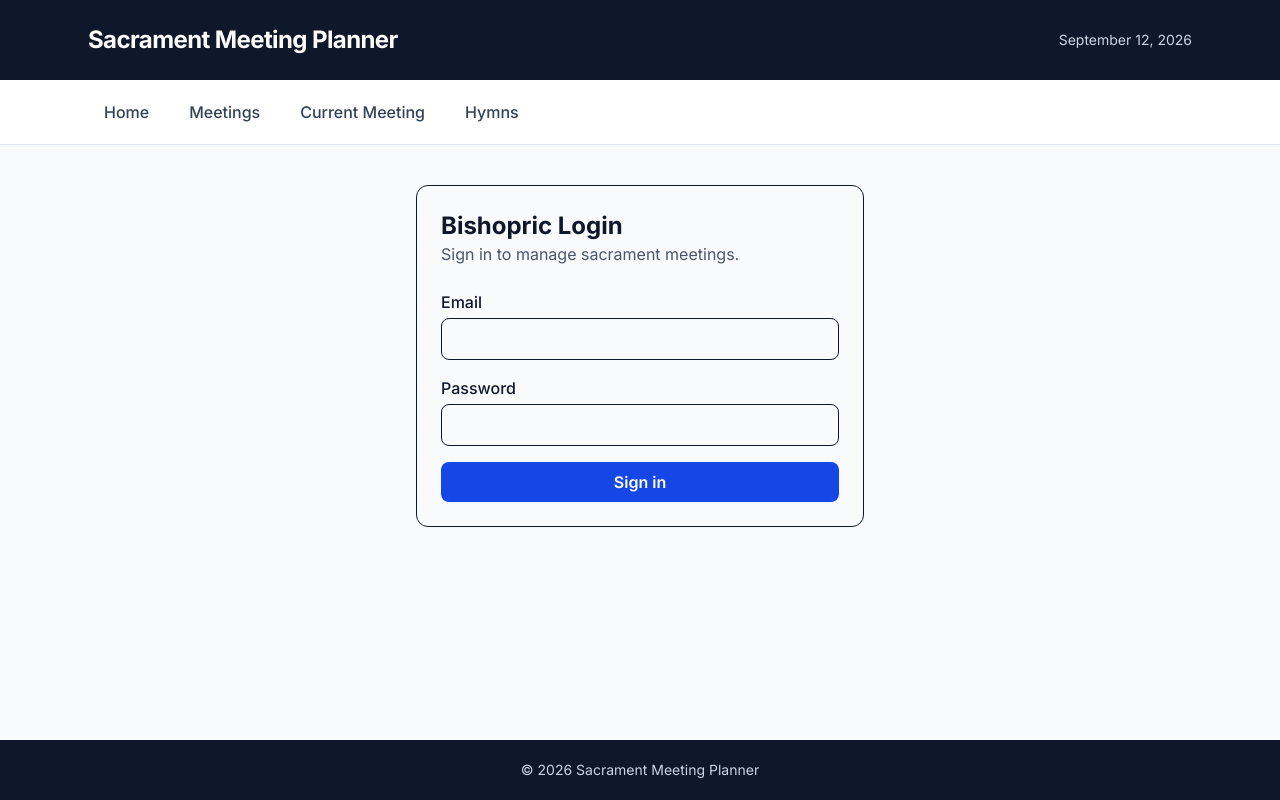
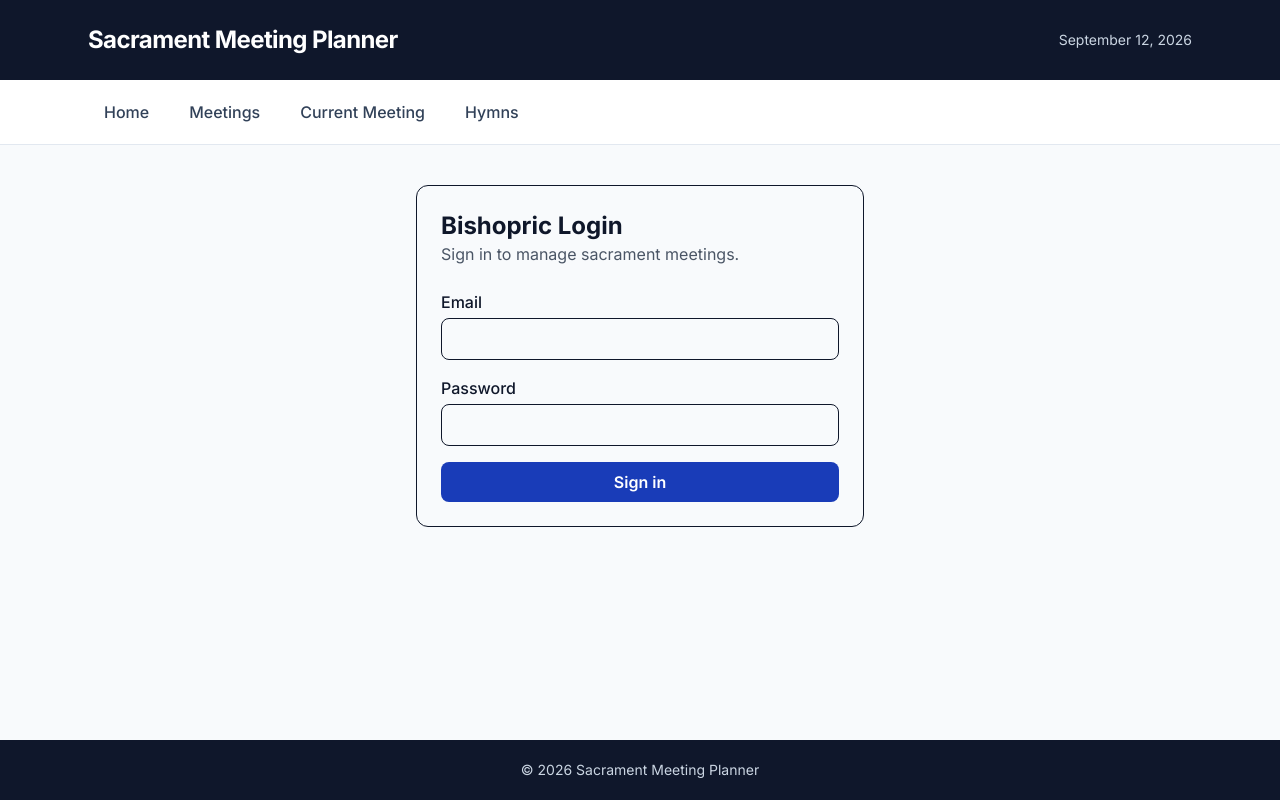
Before and after one commit to canalesmejiad/sacrament-meetings, a Next.js app: page /login in a window 1280 px wide. Built offline with nearby package versions, Linux system fonts and the light colour scheme; no server answers.

Commit message:
Improve form button color contrast

```diff
--- a/app/(admin)/hymns/page.tsx
+++ b/app/(admin)/hymns/page.tsx
@@ -64,7 +64,7 @@ export default async function HymnsPage({
 
                 <Link
                     href="/hymns/new"
-                    className="rounded-lg bg-blue-700 px-5 py-3 font-semibold text-white hover:bg-blue-800"
+                    className="rounded-lg bg-blue-800 px-5 py-3 font-semibold text-white hover:bg-blue-900"
                 >
                     Create hymn
                 </Link>
--- a/components/HymnForm.tsx
+++ b/components/HymnForm.tsx
@@ -26,7 +26,7 @@ function SubmitButton({ label }: { label: string }) {
         <button
             type="submit"
             disabled={pending}
-            className="rounded-lg bg-blue-700 px-5 py-2.5 font-semibold text-white hover:bg-blue-800 disabled:opacity-60"
+            className="rounded-lg bg-blue-800 px-5 py-2.5 font-semibold text-white hover:bg-blue-900 disabled:opacity-60"
         >
             {pending ? "Saving..." : label}
         </button>
--- a/components/LoginForm.tsx
+++ b/components/LoginForm.tsx
@@ -67,7 +67,7 @@ export default function LoginForm() {
                 type="submit"
                 disabled={isPending}
                 aria-disabled={isPending}
-                className="w-full rounded-lg bg-blue-700 px-4 py-2 font-semibold text-white disabled:cursor-not-allowed disabled:opacity-60"
+                className="w-full rounded-lg bg-blue-800 px-4 py-2 font-semibold text-white disabled:cursor-not-allowed disabled:opacity-60"
             >
                 {isPending ? "Signing in..." : "Sign in"}
             </button>
--- a/components/MeetingForm.tsx
+++ b/components/MeetingForm.tsx
@@ -65,7 +65,7 @@ function SubmitButton({ label }: { label: string }) {
         <button
             type="submit"
             disabled={pending}
-            className="rounded-lg bg-blue-700 px-5 py-2.5 font-semibold text-white hover:bg-blue-800 disabled:cursor-not-allowed disabled:opacity-60"
+            className="rounded-lg bg-blue-800 px-5 py-2.5 font-semibold text-white hover:bg-blue-900 disabled:cursor-not-allowed disabled:opacity-60"
         >
             {pending ? "Saving..." : label}
         </button>
```
